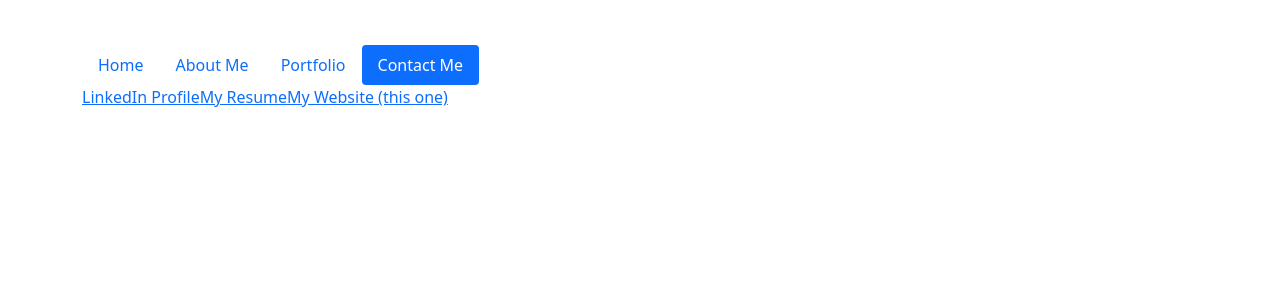
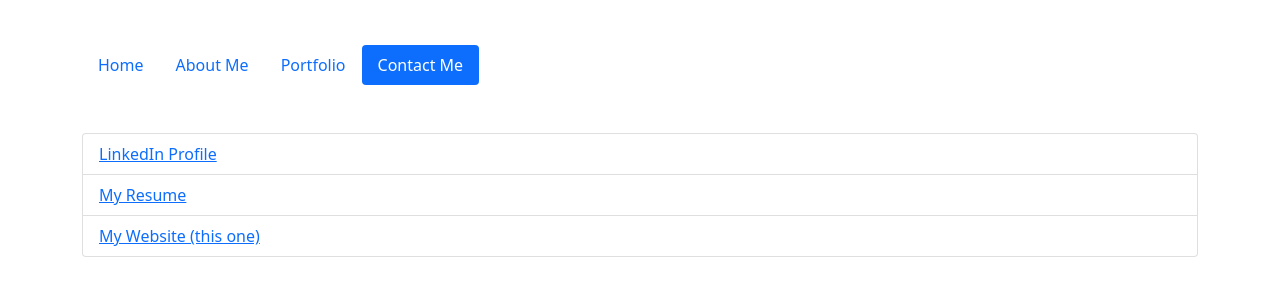
Before and after one commit to gralls3/gralls3, a plain HTML site: page contact.html in a window 1280 px wide. Shown: the part 175-468 px from the top of the page. Drawn offline with nearby package versions, Linux system fonts and the light colour scheme.

Commit message:
Update contact.html

```diff
--- a/contact.html
+++ b/contact.html
@@ -43,17 +43,17 @@
     </div>
 
     <body>
-        <div class="container">
-            <ul class="nav nav-pills">
-                <li class="nav-item">
+        <div class="container mt-5">
+            <ul class="list-group">
+                <li class="list-group-item">
                     <a href="https://LinkedIn.com/in/gralls">LinkedIn Profile</a>
                 </li>
-                <li class="nav-item">
+                <li class="list-group-item">
                     <a
                         href="https://docs.google.com/document/d/1KEa7cpICDR4y0yzR7HNR75suRjnE5pylLIe_uIEAObo/edit?usp=sharing">My
                         Resume</a>
                 </li>
-                <li class="nav-item">
+                <li class="list-group-item">
                     <a href="www.georgeralls.com">My Website (this one)</a>
                 </li>
             </ul>
```
